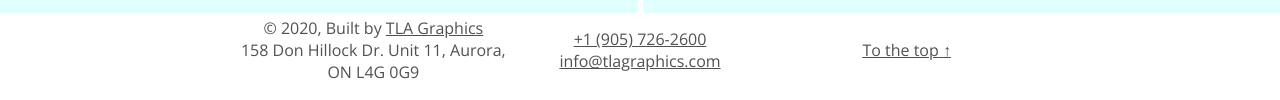
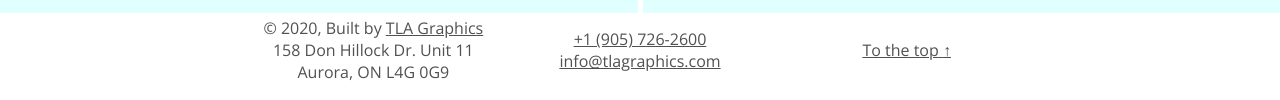
Before and after one commit to tlajack/2020tlagraphics, a Gatsby site: page /blog in a window 1280 px wide. Shown: the part 877-977 px from the top of the page. Built offline with nearby package versions, Linux system fonts and the light colour scheme; Gatsby itself is replaced by a stand-in of ours; a web font is replaced by a local one.

Commit message:
fix line break of address in footer

```diff
--- a/src/components/layout.js
+++ b/src/components/layout.js
@@ -25,7 +25,11 @@ const Layout = ({ children }) => {
             {` `}
             <Link to="/">TLA Graphics</Link>
           </p>
-          <p>158 Don Hillock Dr. Unit 11, Aurora, ON L4G 0G9</p>
+          <p>
+            158 Don Hillock Dr. Unit 11
+            <br />
+            Aurora, ON L4G 0G9
+          </p>
         </div>
         <div>
           <p>
```
Also changed, not shown: README.md.
